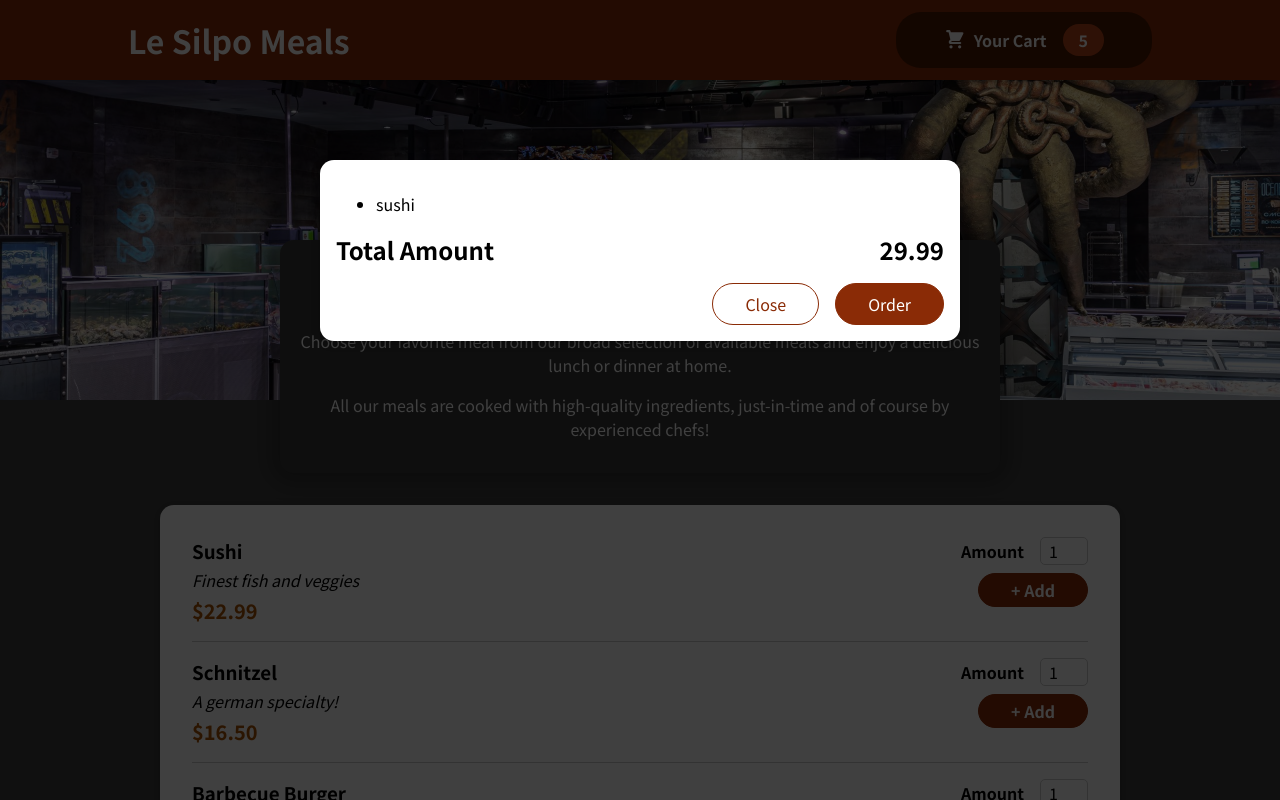
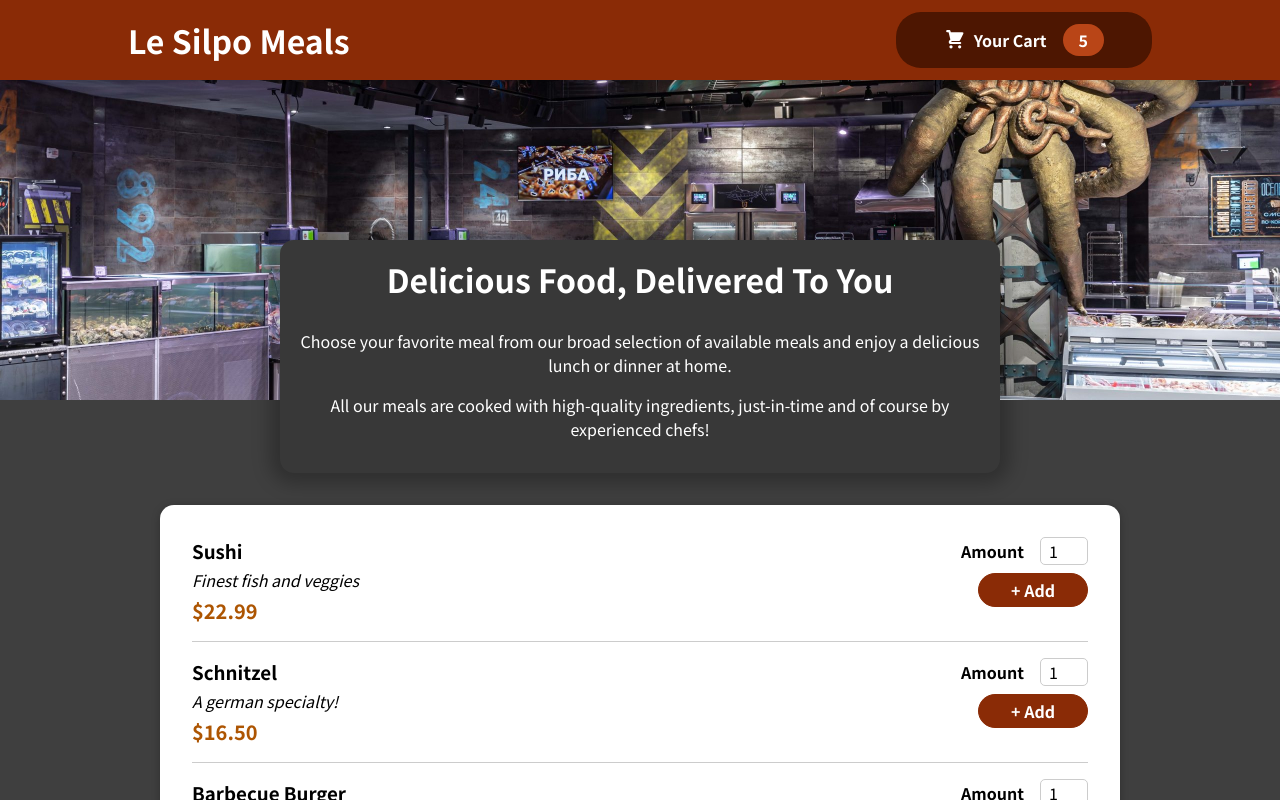
Before and after one commit to nikita-parkhomenko/food_order, a React (Create React App) app: page / in a window 1280 px wide. Shown: the top 800 px of the page. Built offline with nearby package versions, Linux system fonts and the light colour scheme.

Commit message:
feature/1 Add shopping cart handling
- create state for cart at App component
- create functions to open and close cart modal
- throw functions to cart and header component

```diff
--- a/src/App.js
+++ b/src/App.js
@@ -1,14 +1,26 @@
-import React from 'react';
+import React, { useState } from 'react';
 
 import Cart from './components/Cart/Cart';
 import Meals from './components/Meals/Meals';
 import Header from './components/Layout/Header';
 
 const App = () => {
+    const [showCart, setShowCart] = useState(false);
+
+    const handleShowCart = () => {
+        setShowCart(true);
+    }
+
+    const handleHideCart = () => {
+        setShowCart(false);
+    }
+
+    console.log('show cart', showCart);
+
     return (
         <>
-            <Cart />
-            <Header />
+            {showCart && <Cart handleHideCart={handleHideCart} />}
+            <Header handleShowCart={handleShowCart} />
             <main>
                 <Meals />
             </main>
--- a/src/components/Cart/Cart.js
+++ b/src/components/Cart/Cart.js
@@ -2,10 +2,10 @@ import classes from './Cart.module.css';
 
 import Modal from '../UI/Modal';
 
-const Cart = props => {
+const Cart = ({ handleHideCart }) => {
     const goods = [{ id: 1, name: 'sushi', amount: 3, price: 12.99 }];
     return (
-        <Modal>
+        <Modal handleHideCart={handleHideCart}>
             <ul>
                 {goods.map(good => <li>{good.name}</li>)}
             </ul>
@@ -14,7 +14,7 @@ const Cart = props => {
                 <span>29.99</span>
             </div>
             <div className={classes.actions}>
-                <button className={classes['button--alt']}>Close</button>
+                <button className={classes['button--alt']} onClick={handleHideCart}>Close</button>
                 <button className={classes.button}>Order</button>
             </div>
         </Modal>
--- a/src/components/Layout/Header.js
+++ b/src/components/Layout/Header.js
@@ -1,15 +1,15 @@
-import React, { useState } from 'react';
+import React from 'react';
 
 import classes from './Header.module.css';
 import leSilpoImage from '../../assets/silpo_banner.jpg';
 
 import HeaderCartButton from './HeaderCartButton';
 
-const Header = props => {
+const Header = ({ handleShowCart }) => {
     return <>
         <header className={classes.header}>
             <h1>Le Silpo Meals</h1>
-            <HeaderCartButton />
+            <HeaderCartButton handleShowCart={handleShowCart} />
         </header>
         <div className={classes["main-image"]}>
             <img src={leSilpoImage} alt="brand banner" />
--- a/src/components/Layout/HeaderCartButton.js
+++ b/src/components/Layout/HeaderCartButton.js
@@ -3,8 +3,8 @@ import React from 'react';
 import classes from './HeaderCartButton.module.css';
 import CartIcon from '../Cart/CartIcon';
 
-const HeaderCartButton = props => {
-    return <button className={classes.button}>
+const HeaderCartButton = ({ handleShowCart }) => {
+    return <button className={classes.button} onClick={handleShowCart}>
         <span className={classes.icon}>
             <CartIcon />
         </span>
--- a/src/components/UI/Modal.js
+++ b/src/components/UI/Modal.js
@@ -2,7 +2,7 @@ import ReactDOM from 'react-dom';
 
 import classes from './Modal.module.css';
 
-const Backdrop = props => (<div className={classes.backdrop}></div>);
+const Backdrop = ({ handleHideCart }) => (<div onClick={handleHideCart} className={classes.backdrop}></div>);
 
 const ModalOverlay = props => {
     return (
@@ -16,11 +16,11 @@ const ModalOverlay = props => {
 
 const portalDirection = document.getElementById('overlays');
 
-const Modal = props => {
+const Modal = ({ handleHideCart, children }) => {
     return (
         <>
-            {ReactDOM.createPortal(<Backdrop />, portalDirection)}
-            {ReactDOM.createPortal(<ModalOverlay>{props.children}</ModalOverlay>, portalDirection)}
+            {ReactDOM.createPortal(<Backdrop handleHideCart={handleHideCart} />, portalDirection)}
+            {ReactDOM.createPortal(<ModalOverlay>{children}</ModalOverlay>, portalDirection)}
         </>
     )
 }
```
